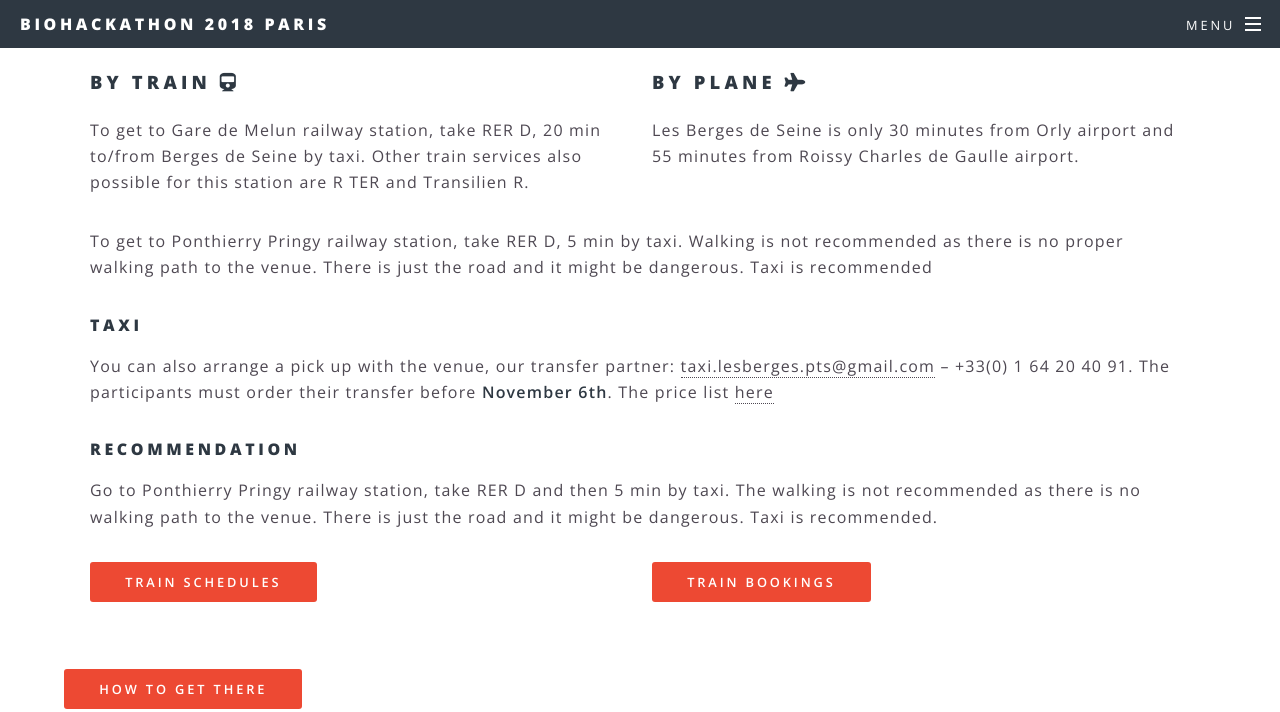
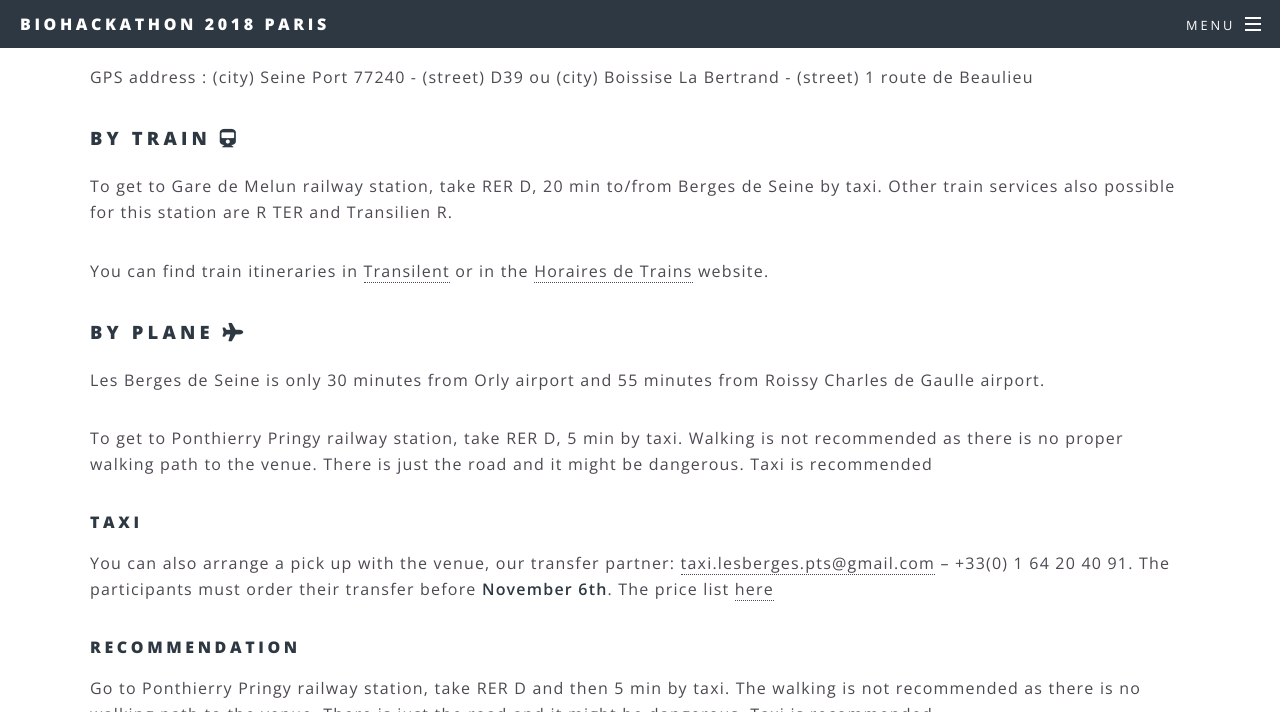
Before and after one commit to elixir-europe/bh2018paris, a Jekyll site: the page built from venue.html, in a window 1280 px wide and 900 px high, scrolled down 1957 px, cut to the strip 0-712 px from the top of the window. Built offline with Jekyll 4.4.1, drawn with Linux system fonts in a browser that asks for light colours; nearby versions of some CDN libraries.

Commit message:
update train information

```diff
--- a/venue.html
+++ b/venue.html
@@ -49,13 +49,13 @@
     <h2 id="venue-access">Travel information</h2>
     <div class="box">
         <div class="row">
-            <div class="6u 12u$(medium)">
+            <div>
                 <h3>Address
                     <i class="fa fa-location-arrow" aria-hidden="true"></i>
                 </h3>
                 <p>Campus des berges de Seine 1 route de Beaulieu (D39) 77240 Seine Port</p>
             </div>
-            <div class="6u 12u$(medium)">
+            <div>
                 <h3>By car
                     <i class="fa fa-car" aria-hidden="true"></i>
                 </h3>
@@ -63,13 +63,14 @@
                 <p>GPS address : (city) Seine Port 77240 - (street) D39 ou (city) Boissise La Bertrand - (street) 1 route de
                     Beaulieu</p>
             </div>
-            <div class="6u 12u$(medium)">
+            <div>
                 <h3>By train
                     <i class="fa fa-train" aria-hidden="true"></i>
                 </h3>
                 <p>To get to Gare de Melun railway station, take RER D, 20 min to/from Berges de Seine by taxi. Other train services also possible for this station are R TER and Transilien R. </p>
+                <p>You can find train itineraries in <a href="https://www.transilien.com/en">Transilent</a> or in the <a href="https://www.horaires-de-trains.fr/horaires_rerd-Paris_Nord-Cesson.html">Horaires de Trains</a> website.</p>
             </div>
-            <div class="6u 12u$(medium)">
+            <div>
                 <h3>By plane
                     <i class="fa fa-plane" aria-hidden="true"></i>
                 </h3>
```
